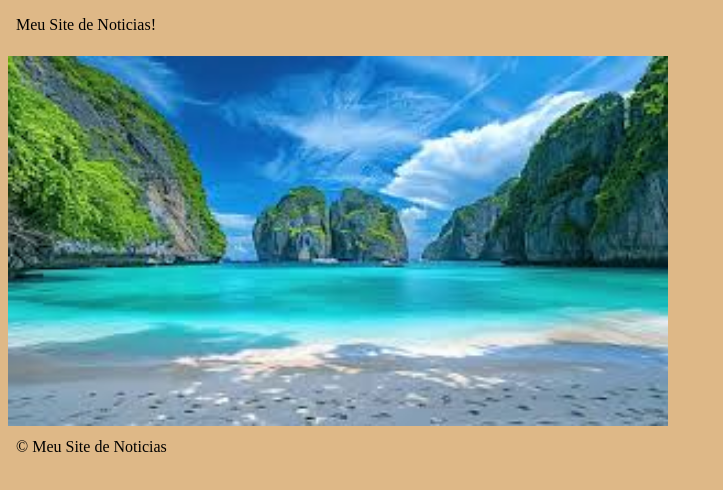
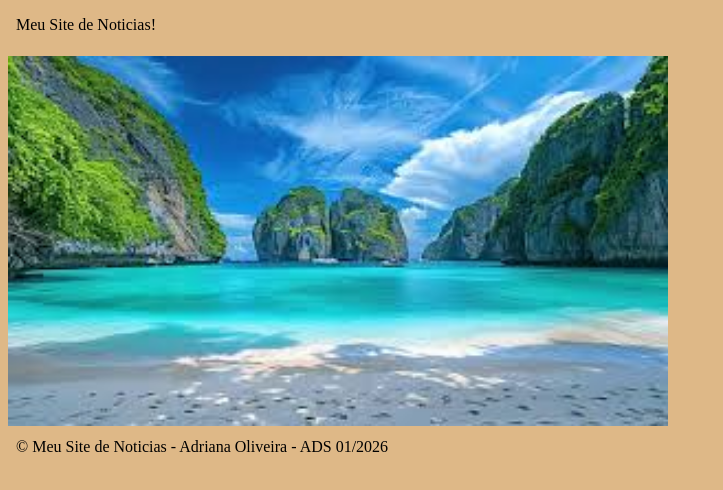
Before and after one commit to adrianasioli-cloud/Projeto2, a plain HTML site: page index.html in a window 1280 px wide. Shown: the whole page, without its empty margins (0-723 px from the left). Drawn offline with Linux system fonts and the light colour scheme.

Commit message:
Alteração footer

```diff
--- a/index.html
+++ b/index.html
@@ -11,8 +11,8 @@
     Meu Site de Noticias!
    </header>
    <img src="paisagem.jpg" alt="" width="660px">
-   <footer>&copy; Meu Site de Noticias
-
+   <footer>&copy; Meu Site de Noticias -
+    Adriana Oliveira - ADS 01/2026
    </footer>
 </body>
 </html>
```
Also changed, not shown: style.css (line endings or trailing spaces).
